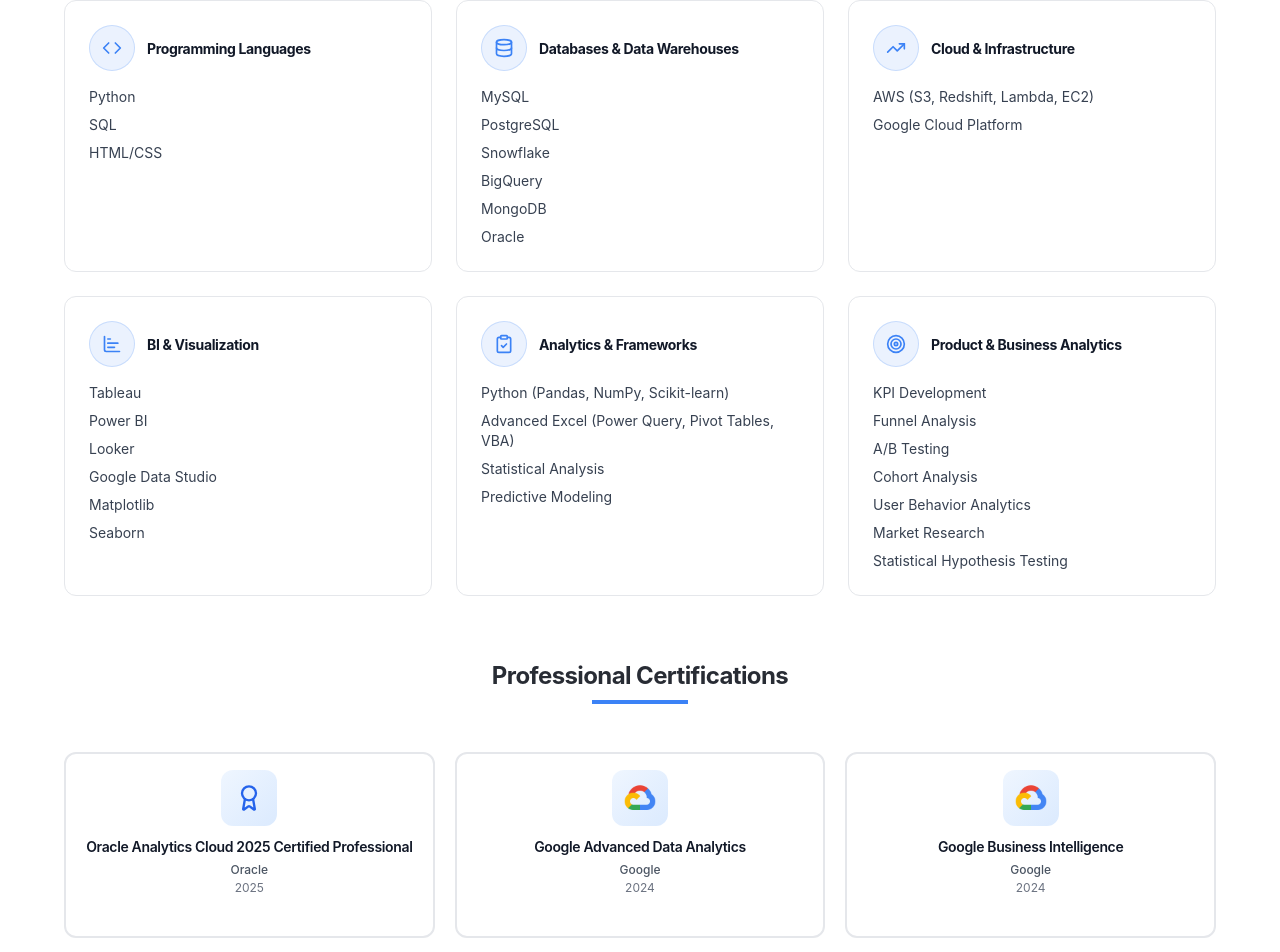
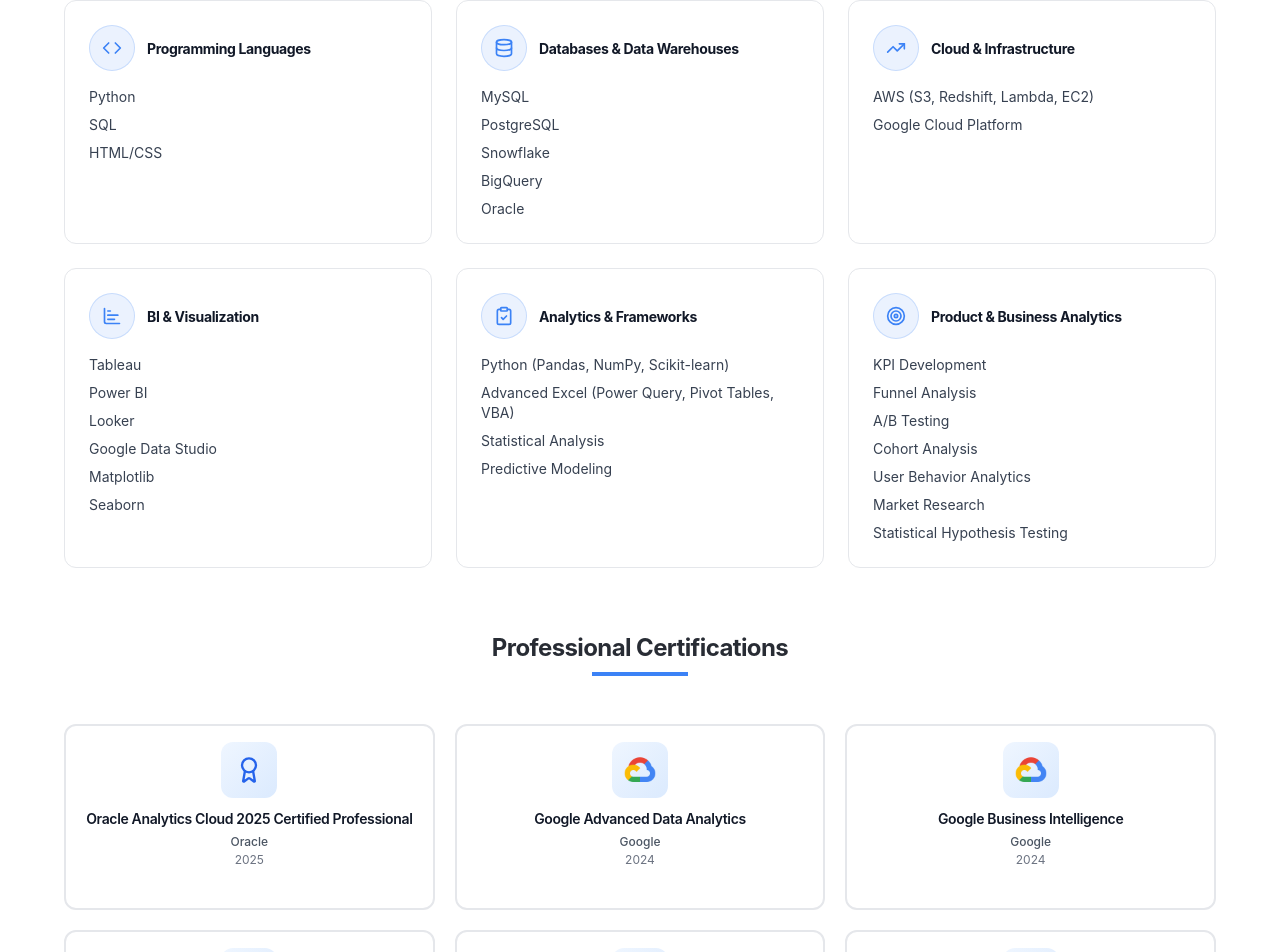
Before and after one commit to saumyaprasad07/Lovable-Portfolio-Website, a React (Vite) app: page / in a window 1280 px wide. Shown: the part 1516-2468 px from the top of the page. Built offline with nearby package versions, Linux system fonts and the light colour scheme; the HTML template or start-up script is replaced by a standard one.

Commit message:
Changes
Co-authored-by: saumyaprasad07 <100471966+saumyaprasad07@users.noreply.github.com>

```diff
--- a/src/components/About.tsx
+++ b/src/components/About.tsx
@@ -15,7 +15,7 @@ const About = () => {
     {
       icon: Database,
       title: "Databases & Data Warehouses",
-      skills: ["MySQL", "PostgreSQL", "Snowflake", "BigQuery", "MongoDB", "Oracle"]
+      skills: ["MySQL", "PostgreSQL", "Snowflake", "BigQuery", "Oracle"]
     },
     {
       icon: TrendingUp,
```
